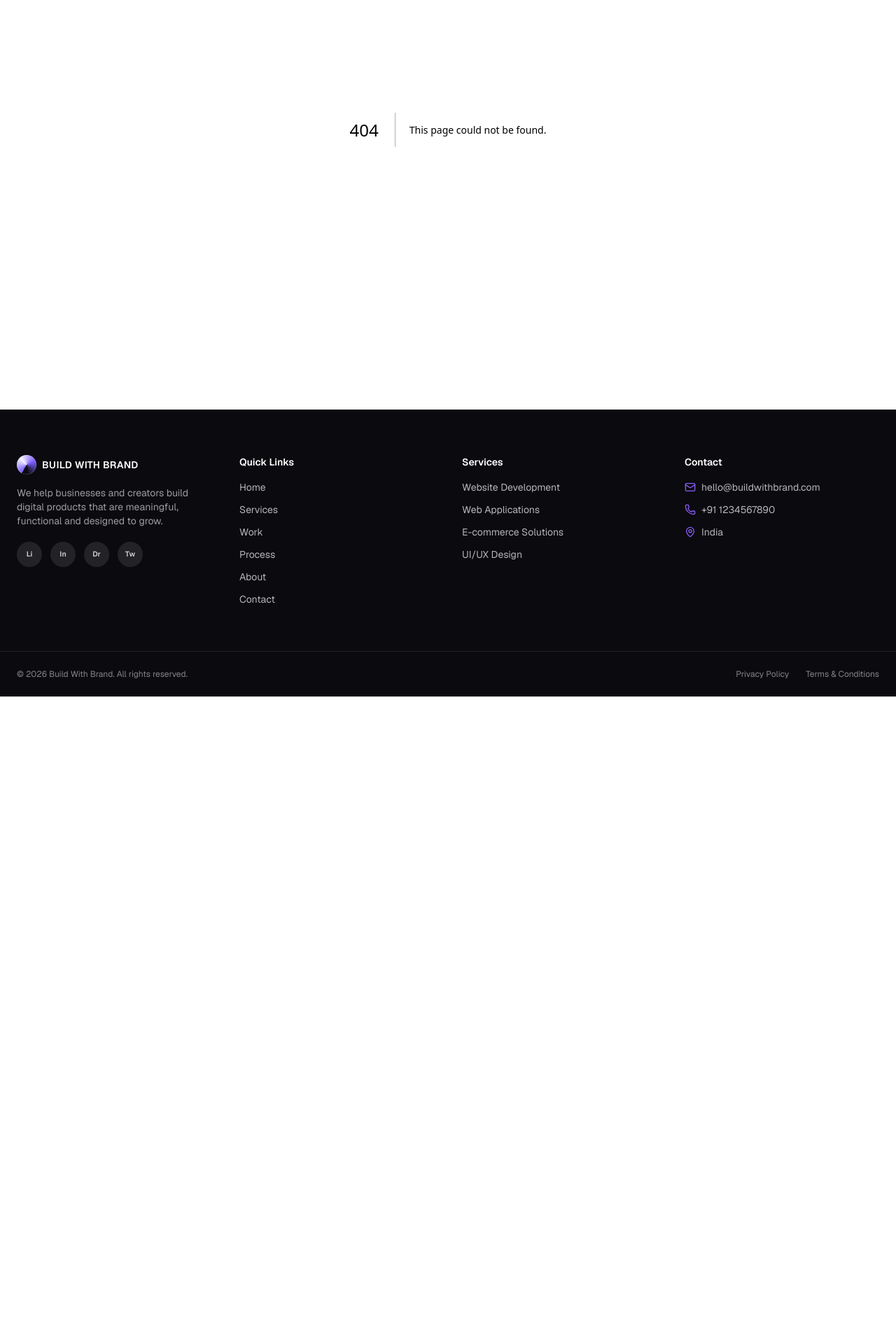
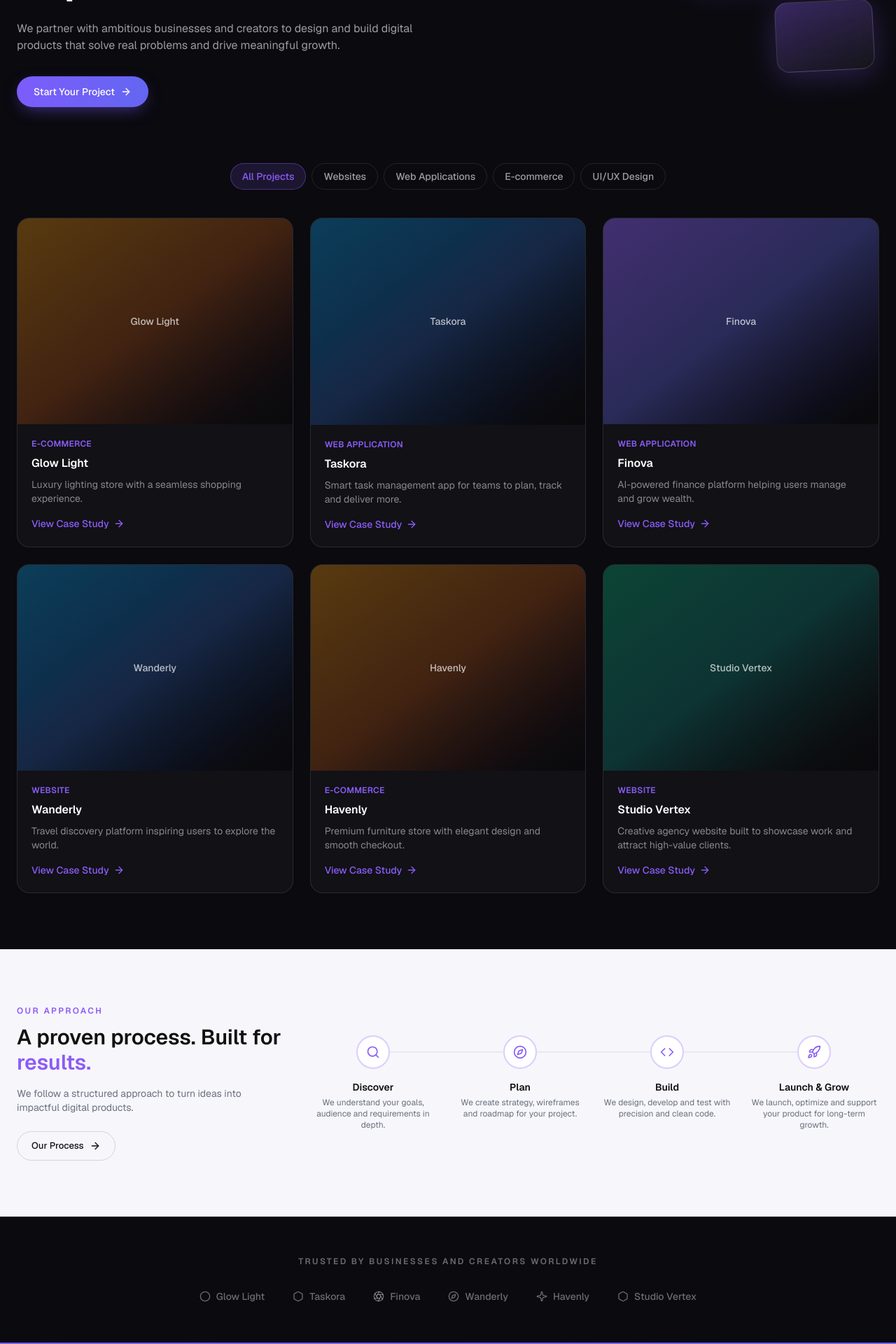
Before and after one commit to rawat-nikhil/build-with-brand, a Next.js app: page /work in a window 1280 px wide. Before the commit this address had no page. Shown: the part 280-2200 px from the top of the page at 70% size. Before the commit the page ends 1275 px from the top, so only its background shows below. Built offline with nearby package versions, Linux system fonts and the light colour scheme.

Commit message:
Add Work page with filterable project grid

```diff
--- /dev/null
+++ b/src/app/work/page.tsx
@@ -0,0 +1,168 @@
+import type { Metadata } from "next";
+import { Aperture, Circle, Code, Compass, Hexagon, Rocket, Search, Sparkle } from "lucide-react";
+
+import { Hero } from "@/components/marketing/hero";
+import { Eyebrow } from "@/components/marketing/eyebrow";
+import { CtaButton } from "@/components/marketing/cta-button";
+import { ProcessSummary } from "@/components/marketing/process-summary";
+import { CTASection } from "@/components/marketing/cta-section";
+import { ProjectsGrid, type Project } from "@/components/marketing/projects-grid";
+import { FloatingSphere } from "@/components/decor/floating-sphere";
+import { FloatingGlassPanel } from "@/components/decor/floating-glass-panel";
+
+export const metadata: Metadata = {
+  title: "Work — Build With Brand",
+  description: "Ideas brought to life. A selection of websites, apps and products we've built.",
+};
+
+const projects: Project[] = [
+  {
+    category: "E-commerce",
+    title: "Glow Light",
+    description: "Luxury lighting store with a seamless shopping experience.",
+    accent: "amber",
+  },
+  {
+    category: "Web Application",
+    title: "Taskora",
+    description: "Smart task management app for teams to plan, track and deliver more.",
+    accent: "sky",
+  },
+  {
+    category: "Web Application",
+    title: "Finova",
+    description: "AI-powered finance platform helping users manage and grow wealth.",
+    accent: "violet",
+  },
+  {
+    category: "Website",
+    title: "Wanderly",
+    description: "Travel discovery platform inspiring users to explore the world.",
+    accent: "sky",
+  },
+  {
+    category: "E-commerce",
+    title: "Havenly",
+    description: "Premium furniture store with elegant design and smooth checkout.",
+    accent: "amber",
+  },
+  {
+    category: "Website",
+    title: "Studio Vertex",
+    description: "Creative agency website built to showcase work and attract high-value clients.",
+    accent: "emerald",
+  },
+];
+
+const processSteps = [
+  {
+    number: "01",
+    icon: Search,
+    title: "Discover",
+    description: "We understand your goals, audience and requirements in depth.",
+  },
+  {
+    number: "02",
+    icon: Compass,
+    title: "Plan",
+    description: "We create strategy, wireframes and roadmap for your project.",
+  },
+  {
+    number: "03",
+    icon: Code,
+    title: "Build",
+    description: "We design, develop and test with precision and clean code.",
+  },
+  {
+    number: "04",
+    icon: Rocket,
+    title: "Launch & Grow",
+    description: "We launch, optimize and support your product for long-term growth.",
+  },
+];
+
+const clients = [
+  { name: "Glow Light", icon: Circle },
+  { name: "Taskora", icon: Hexagon },
+  { name: "Finova", icon: Aperture },
+  { name: "Wanderly", icon: Compass },
+  { name: "Havenly", icon: Sparkle },
+  { name: "Studio Vertex", icon: Hexagon },
+];
+
+export default function WorkPage() {
+  return (
+    <>
+      <Hero
+        eyebrow="Our Work"
+        title={
+          <>
+            Ideas brought to life. Impact that <span className="text-brand-violet">lasts.</span>
+          </>
+        }
+        description="We partner with ambitious businesses and creators to design and build digital products that solve real problems and drive meaningful growth."
+        actions={<CtaButton href="/contact">Start Your Project</CtaButton>}
+        visual={
+          <div className="relative flex size-72 items-center justify-center">
+            <FloatingGlassPanel width={150} height={110} delay={0.3} className="absolute top-4 left-4" />
+            <FloatingGlassPanel width={140} height={100} delay={0.8} className="absolute right-2 bottom-8" />
+            <FloatingSphere size={50} tone="violet" delay={1.2} className="absolute right-8 top-0" />
+          </div>
+        }
+      />
+
+      <section className="bg-brand-bg-dark px-6 pb-20 text-white">
+        <div className="mx-auto max-w-7xl">
+          <ProjectsGrid projects={projects} />
+        </div>
+      </section>
+
+      <section className="bg-brand-bg-light px-6 py-20">
+        <div className="mx-auto max-w-7xl">
+          <div className="flex flex-col justify-between gap-8 lg:flex-row lg:items-center">
+            <div className="max-w-sm">
+              <Eyebrow>Our Approach</Eyebrow>
+              <h2 className="mt-3 text-3xl font-semibold text-brand-ink">
+                A proven process. Built for <span className="text-brand-violet">results.</span>
+              </h2>
+              <p className="mt-4 text-sm text-brand-ink-secondary">
+                We follow a structured approach to turn ideas into impactful digital products.
+              </p>
+              <CtaButton href="/process" variant="outline-light" size="sm" className="mt-6">
+                Our Process
+              </CtaButton>
+            </div>
+            <ProcessSummary steps={processSteps} className="flex-1" />
+          </div>
+        </div>
+      </section>
+
+      <section className="bg-brand-bg-dark px-6 py-14 text-white">
+        <div className="mx-auto max-w-7xl">
+          <p className="text-center text-xs font-semibold tracking-[0.2em] text-white/40 uppercase">
+            Trusted by businesses and creators worldwide
+          </p>
+          <div className="mt-8 flex flex-wrap items-center justify-center gap-x-10 gap-y-4">
+            {clients.map((client) => (
+              <div key={client.name} className="flex items-center gap-2 text-white/40">
+                <client.icon className="size-4" />
+                <span className="text-sm font-medium">{client.name}</span>
+              </div>
+            ))}
+          </div>
+        </div>
+      </section>
+
+      <CTASection
+        tone="gradient"
+        title="Have a project in mind?"
+        description="Let's build something amazing together."
+        actions={
+          <CtaButton href="/contact" variant="dark-solid">
+            Let&apos;s Build
+          </CtaButton>
+        }
+      />
+    </>
+  );
+}
```
